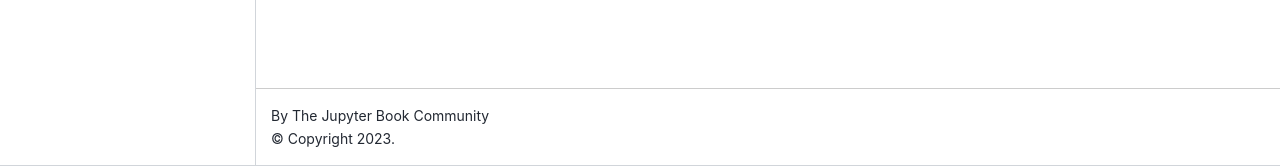
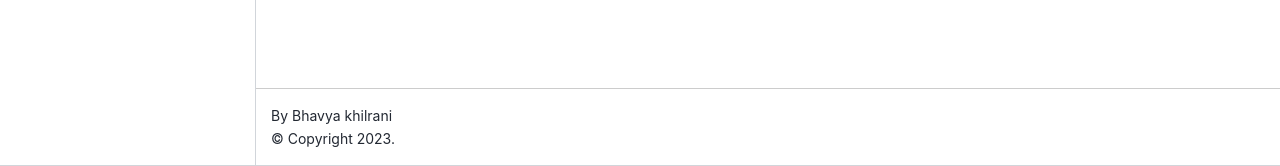
Before and after one commit to Bhavyak10/major_project, a Jupyter Book: the page built from intro.md, in a window 1280 px wide. Shown: the part 734-900 px from the top of the page. Built offline with Jupyter Book 1.0.4 settings and Sphinx 7.4.7 and the Sphinx Book theme 1.1.4, drawn with Linux system fonts in a browser that asks for light colours; some of the changed lines change nothing that is shown.

Commit message:
corrected config

```diff
--- a/_config.yml
+++ b/_config.yml
@@ -1,28 +1,47 @@
 # Book settings
 # Learn more at https://jupyterbook.org/customize/config.html
 
-title: My sample book
-author: The Jupyter Book Community
+# General book information
+title: Major Project
+author: Bhavya khilrani
 logo: logo.png
 
-# Force re-execution of notebooks on each build.
-# See https://jupyterbook.org/content/execute.html
+# Execution settings for notebooks
 execute:
-  execute_notebooks: force
-
-# Define the name of the latex output file for PDF builds
-latex:
-  latex_documents:
-    targetname: book.tex
+  execute_notebooks: force  # Always re-execute notebooks when building
 
 # Information about where the book exists on the web
 repository:
-  url: https://github.com/executablebooks/jupyter-book  # Online location of your book
-  path_to_book: docs  # Optional path to your book, relative to the repository root
-  branch: master  # Which branch of the repository should be used when creating links (optional)
+  url: https://github.com/bhavyak10/major_project  # GitHub repository URL
+  path_to_book: ""  # Leave empty if the book is in the root of the repository
+  branch: gh-pages  # Branch used for deployment (gh-pages is standard for GitHub Pages)
 
-# Add GitHub buttons to your book
-# See https://jupyterbook.org/customize/config.html#add-a-link-to-your-repository
+# GitHub Pages deployment configuration
+baseurl: "/major_project"  # Base URL for your project (repository name for GitHub Pages)
+
+# PDF output configuration
+latex:
+  latex_documents:
+    targetname: book.tex  # The name of the LaTeX file for PDF generation
+
+# HTML theme settings
 html:
-  use_issues_button: true
-  use_repository_button: true
+  use_issues_button: true  # Add a button linking to GitHub issues
+  use_repository_button: true  # Add a button linking to the repository
+  use_edit_page_button: true  # Add an "Edit this page" button
+  edit_page_url_template: "https://github.com/bhavyak10/major_project/edit/main/{path}"
+  favicon: logo.png  # Path to the favicon for the website
+  theme:
+    name: pydata_sphinx_theme
+    options:
+      github_url: https://github.com/bhavyak10/major_project
+      twitter_url: https://twitter.com/your_twitter_handle  # Replace with your Twitter handle
+      search_bar_text: "Search the book..."
+      navbar_end: ["search-field.html", "navbar-icon-links.html"]
+      use_download_button: true  # Allow users to download the book
+
+# Add custom CSS and JavaScript (optional)
+extra_css:
+  - custom.css  # Add a file named custom.css in _static if you want custom styles
+extra_js:
+  - custom.js  # Add a file named custom.js in _static for custom JavaScript
```
